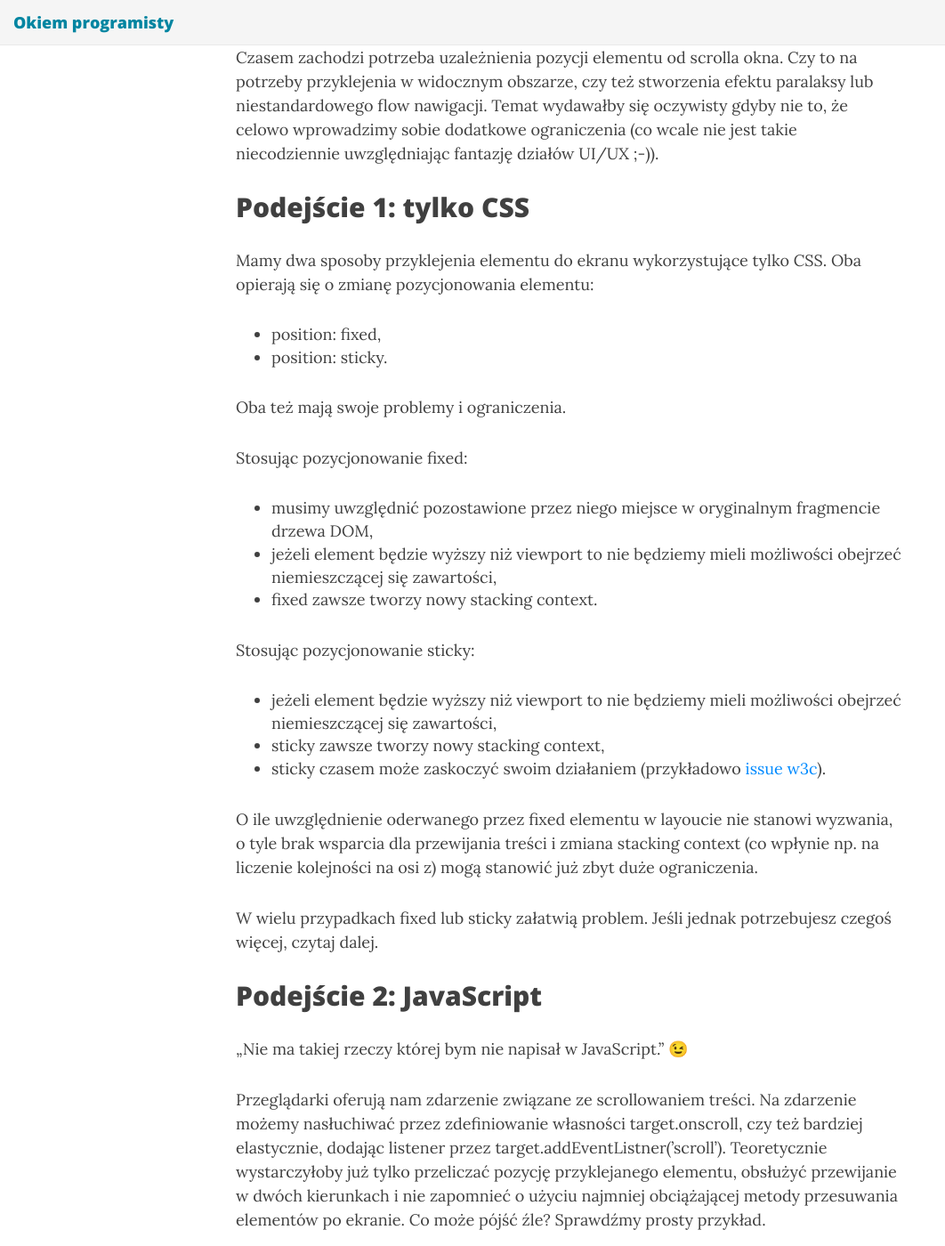
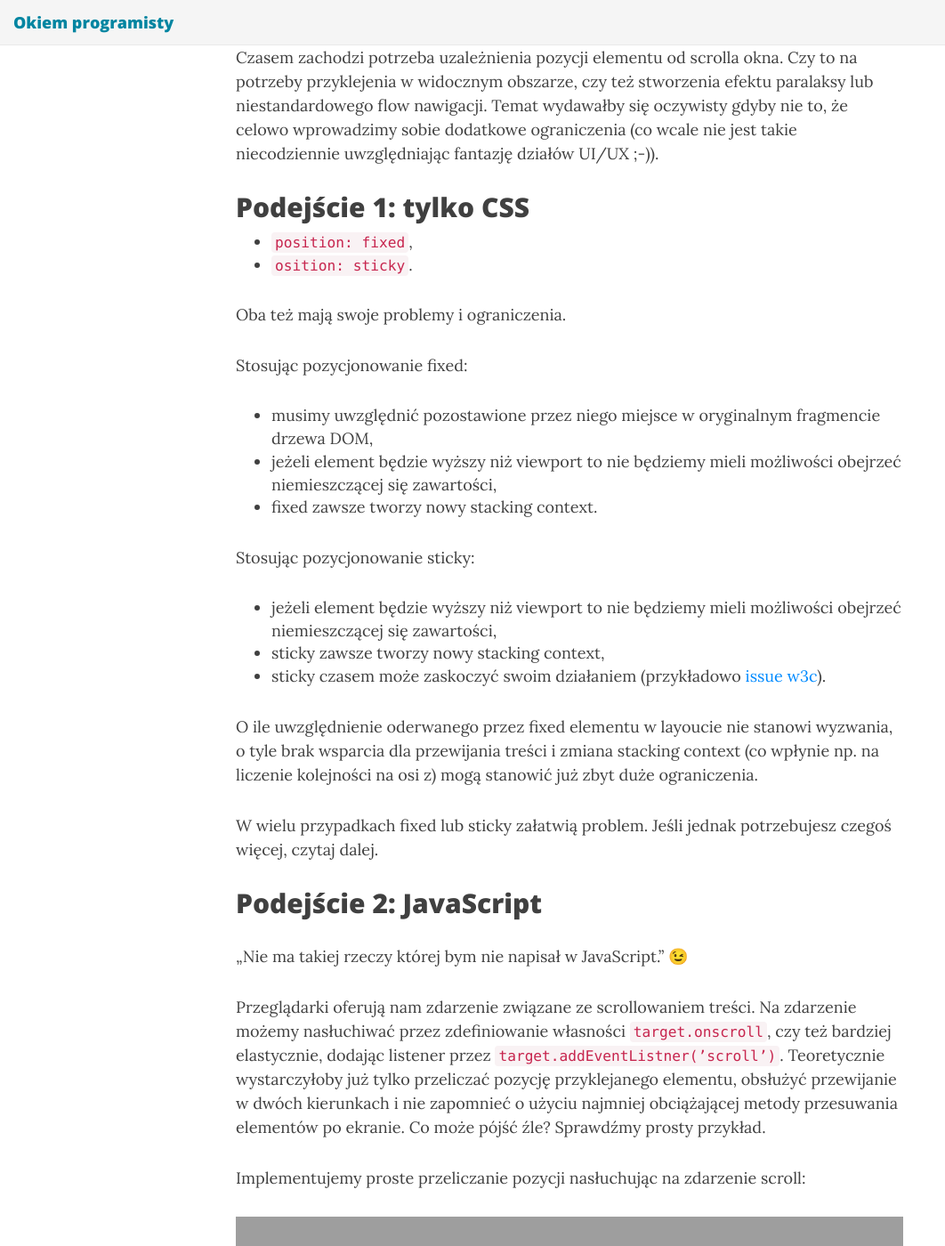
Before and after one commit to glipecki/glipecki.github.io, a Jekyll site: the page built from _posts/2019-01-11-pozycjonowanie-zale-ne-od-scrolla.md, in a window 1280 px wide and 1400 px high, scrolled down 249 px. Shown: the whole window at 89% size, without its empty margins (0-1062 px from the left). Built offline with Jekyll 4.4.1, drawn with Linux system fonts in a browser that asks for light colours; nearby versions of some CDN libraries; comment, search, counter and statistics services are not loaded; some of the changed text lies outside the part shown; grey boxes are pictures that could not be loaded.

Commit message:
Update 2019-01-11-pozycjonowanie-zale-ne-od-scrolla.md

```diff
--- a/_posts/2019-01-11-pozycjonowanie-zale-ne-od-scrolla.md
+++ b/_posts/2019-01-11-pozycjonowanie-zale-ne-od-scrolla.md
@@ -6,9 +6,8 @@ title: Pozycjonowanie zależne od scrolla
 Czasem zachodzi potrzeba uzależnienia pozycji elementu od scrolla okna. Czy to na potrzeby przyklejenia w widocznym obszarze, czy też stworzenia efektu paralaksy lub niestandardowego flow nawigacji. Temat wydawałby się oczywisty gdyby nie to, że celowo wprowadzimy sobie dodatkowe ograniczenia (co wcale nie jest takie niecodziennie uwzględniając fantazję działów UI/UX ;-)).
 
 ## Podejście 1: tylko CSS
-Mamy dwa sposoby przyklejenia elementu do ekranu wykorzystujące tylko CSS. Oba opierają się o zmianę pozycjonowania elementu:
-* position: fixed,
-* position: sticky.
+* `position: fixed`,
+* `osition: sticky`.
 
 Oba też mają swoje problemy i ograniczenia.
 
@@ -29,7 +28,7 @@ W wielu przypadkach fixed lub sticky załatwią problem. Jeśli jednak potrzebuj
 ## Podejście 2: JavaScript
 „Nie ma takiej rzeczy której bym nie napisał w JavaScript.” 😉
 
-Przeglądarki oferują nam zdarzenie związane ze scrollowaniem treści. Na zdarzenie możemy nasłuchiwać przez zdefiniowanie własności target.onscroll, czy też bardziej elastycznie, dodając listener przez target.addEventListner(’scroll’). Teoretycznie wystarczyłoby już tylko przeliczać pozycję przyklejanego elementu, obsłużyć przewijanie w dwóch kierunkach i nie zapomnieć o użyciu najmniej obciążającej metody przesuwania elementów po ekranie. Co może pójść źle? Sprawdźmy prosty przykład.
+Przeglądarki oferują nam zdarzenie związane ze scrollowaniem treści. Na zdarzenie możemy nasłuchiwać przez zdefiniowanie własności `target.onscroll`, czy też bardziej elastycznie, dodając listener przez `target.addEventListner(’scroll’)`. Teoretycznie wystarczyłoby już tylko przeliczać pozycję przyklejanego elementu, obsłużyć przewijanie w dwóch kierunkach i nie zapomnieć o użyciu najmniej obciążającej metody przesuwania elementów po ekranie. Co może pójść źle? Sprawdźmy prosty przykład.
 
 Implementujemy proste przeliczanie pozycji nasłuchując na zdarzenie scroll:
 
@@ -60,7 +59,7 @@ Przy takich założeniach możliwe okazuje się uzyskanie płynnego przewijania
 ## Rozwiązanie
 Przykładowe rozwiązanie może wyglądać następująco:
 * dotychczasową strukturę DOM opakowujemy we wrapper,
-* wrapper pozycjonujemy jako fixed na cały ekran (top, bottom, left, right na 0),
+* wrapper pozycjonujemy jako fixed na cały ekran (`top, bottom, left, right` na 0),
     * to będzie nadrzędny element strony odpowiedzialny za prezentowanie viewport, w tym obsługę przewijania,
 * obok wrappera definiujemy sztuczny element replikujący wysokość wrappera,
     * to będzie element odpowiedzialny za symulowanie wysokości strony, dzięki niemu przeglądarka będzie wyświetlała prawidłowy pasek przewijania i poprawnie rozgłaszała związane z nim zdarzenia,
@@ -75,7 +74,7 @@ Przykładowa implementacja
 
 Przedstawione rozwiązanie jest najprostszym z możliwych potwierdzających teoretyczne założenia.
 
-W docelowym rozwiązaniu na pewno warto pomyśleć o rozdzieleniu funkcji pętli od faktycznego rysowania, wygładzaniu przesunięcia scrolla, dorzuceniu wskazówki will-change dla przesuwanych elementów, czy ogólnym sposobie na nasłuchiwanie na zmiany scrolla globalnie.
+W docelowym rozwiązaniu na pewno warto pomyśleć o rozdzieleniu funkcji pętli od faktycznego rysowania, wygładzaniu przesunięcia scrolla, dorzuceniu wskazówki `will-change` dla przesuwanych elementów, czy ogólnym sposobie na nasłuchiwanie na zmiany scrolla globalnie.
 
 Po wprowadzeniu zmian nasz rozwiązanie prezentuje się znacznie lepiej:
 
```
Also changed, not shown: other parts of _posts/2019-01-11-pozycjonowanie-zale-ne-od-scrolla.md (+2 -2 lines).
